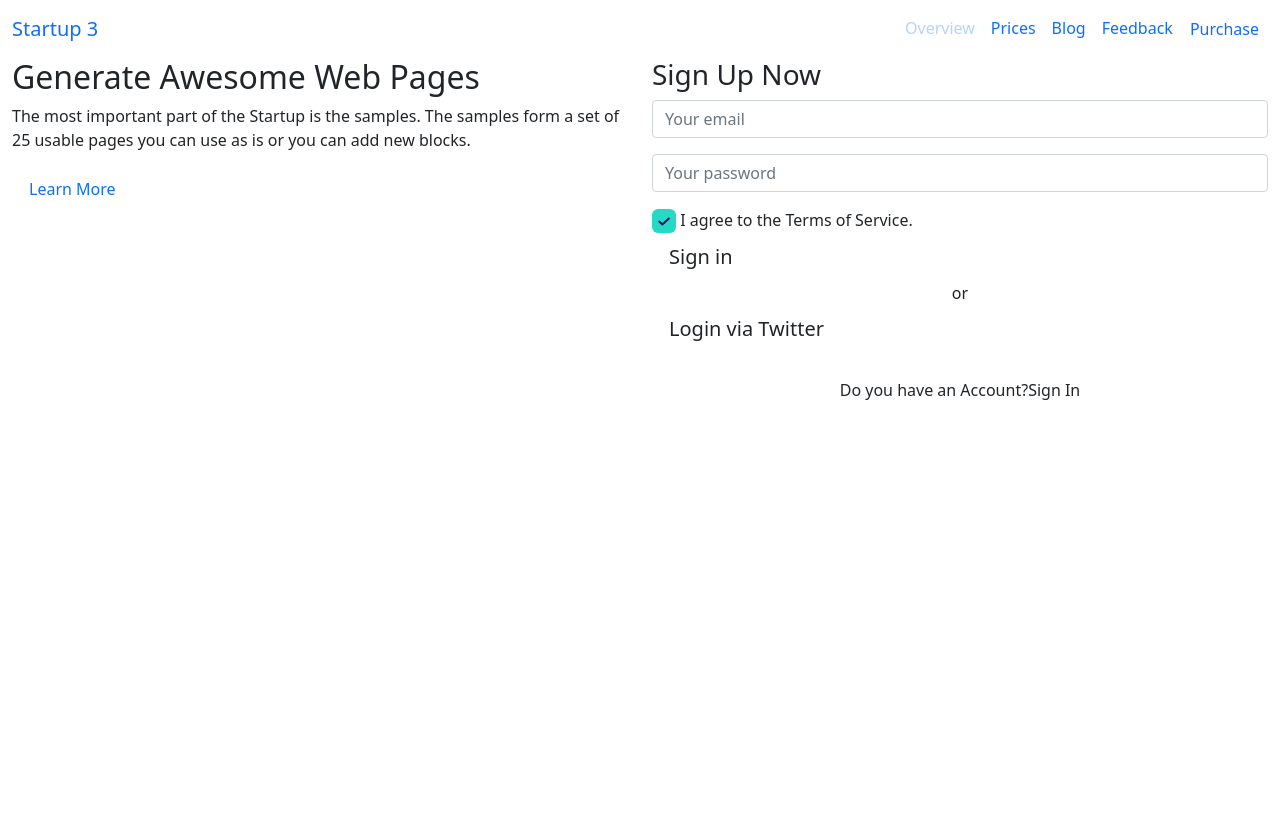
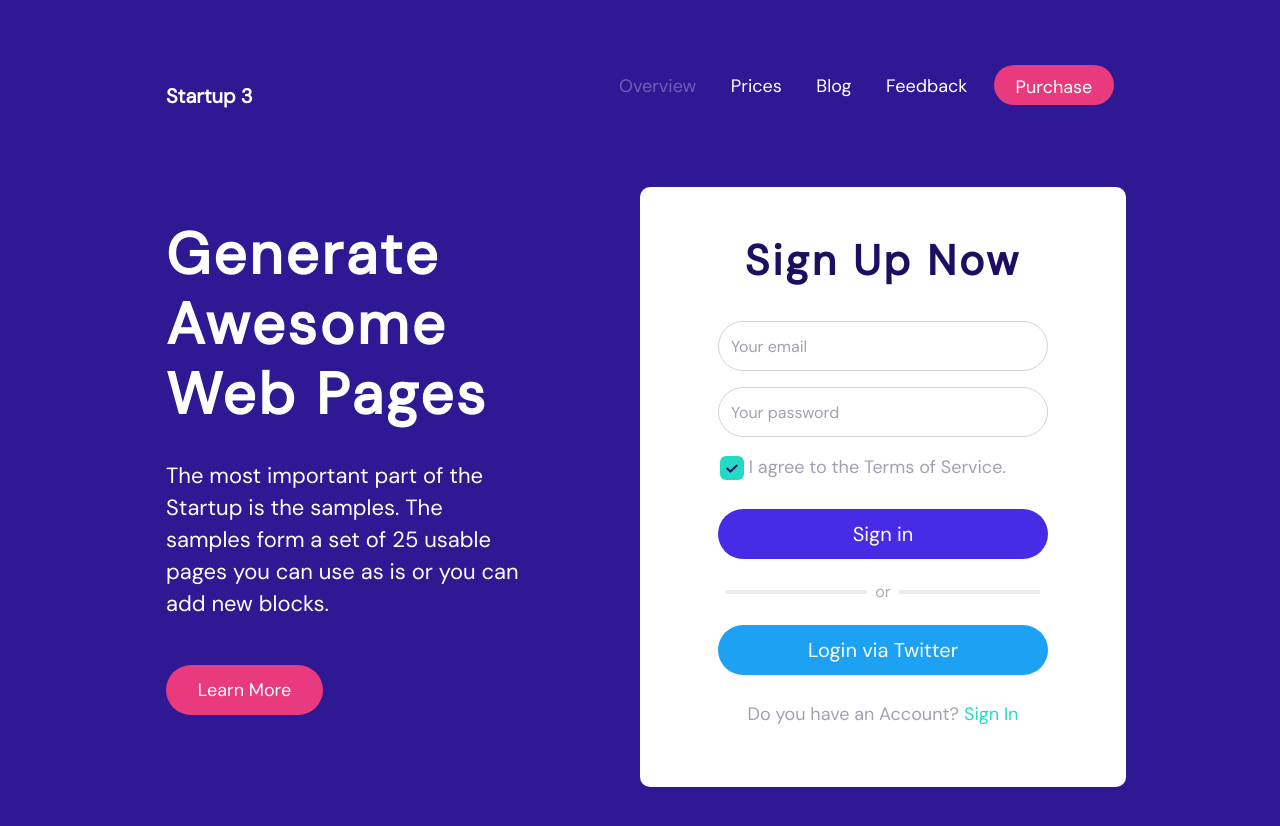
Before and after one commit to ayashakushwaha/my-figma-project, a plain HTML site: page index.html in a window 1280 px wide. Before the commit the page ends 800 px from the top, so only its background shows below. Drawn offline with nearby package versions, Linux system fonts and the light colour scheme.

Commit message:
linking css file

```diff
--- a/index.html
+++ b/index.html
@@ -5,7 +5,7 @@
     <meta name="viewport" content="width=device-width, initial-scale=1.0" />
     <title>Document</title>
     <!-- css file -->
-    <link rel="stylesheet" href="header14style.css" />
+    <link rel="stylesheet" href="styles.css" />
     <!-- google fonts -->
     <link rel="preconnect" href="https://fonts.googleapis.com" />
     <link rel="preconnect" href="https://fonts.gstatic.com" crossorigin />
```
